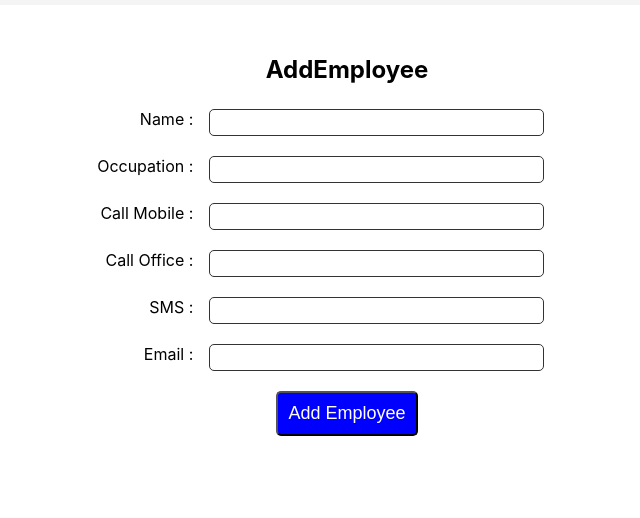
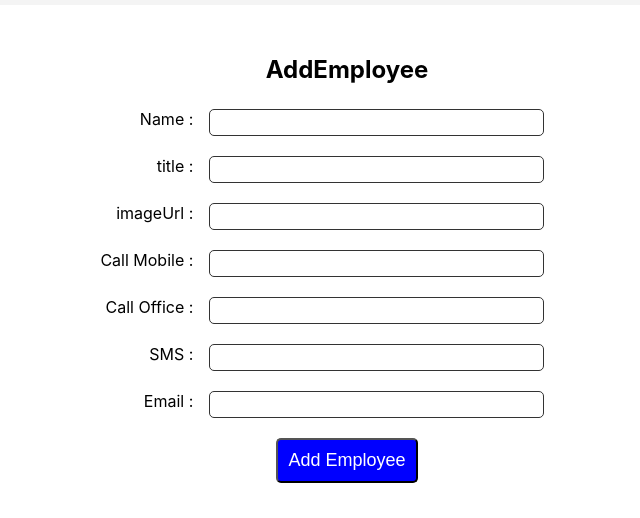
Before and after one commit to hitg23/feb-employee, a React (Create React App) app: page / in a window 1280 px wide. Shown: the part 923-1441 px from the top of the page, without its empty margins (293-933 px from the left). Before the commit the page ends 1394 px from the top, so only its background shows below. Built offline with nearby package versions, Linux system fonts and the light colour scheme.

Commit message:
AddEmployess  and Submit the Form

```diff
--- a/src/components/AddEmployee/AddEmployee.jsx
+++ b/src/components/AddEmployee/AddEmployee.jsx
@@ -1,72 +1,118 @@
-import React from "react";
-import styled from "styled-components";
-const StyledFormContainer = styled.div`
-  width: 50%;
-  margin: 30px auto;
-  display: flex;
-  flex-direction: column;
-`;
+import React, { useState, useEffect } from "react";
+// import styled from "styled-components";
+import {
+  StyledFormContainer,
+  StyledForm,
+  StyledInputWrapper,
+  StyledLabel,
+  StyledInput,
+  StyledButton,
+} from "./StyledComponenet";
 
-const StyledForm = styled.form`
-  display: flex;
-  flex-direction: column;
-  gap: 10px;
-`;
-const StyledInputWrapper = styled.div`
-  display: flex;
-  gap: 16px;
-  margin: 5px;
-  width: 80%;
-`;
-const StyledLabel = styled.label`
-  flex: 1;
-  text-align: right;
-`;
+export default function AddEmployee({ employeesData, setEmployeesData }) {
+  const [formData, setFormData] = useState({
+    name: "",
+    title: "",
+    imageUrl: "",
+    callMobile: "",
+    callOffice: "",
+    Sms: "",
+    email: "",
+  });
 
-const StyledInput = styled.input`
-  flex: 2;
-  border: 1px solid #333;
-  border-radius: 5px;
-  padding: 5px;
-`;
-const StyledButton = styled.button`
-  padding: 10px;
-  border-radius: 5px;
-  color: white;
-  background-color: blue;
-  margin: 5px auto;
-  font-size: 18px;
-  align-item: left;
-`;
+  //   collecting the user input
+  const handleFormchange = (e) => {
+    const { name, value } = e.target;
+    setFormData((prevData) => ({ ...prevData, [name]: value }));
+    console.log(value);
+  };
 
-export default function AddEmployee() {
+  //   useEffect(() => {
+  //     console.log(formData);
+  //   }, [formData]);
+  // updating the formData state or handling the form submittion
+
+  const handleSubmit = (e) => {
+    e.preventDefault();
+    setEmployeesData([...employeesData, formData]);
+    setFormData({
+      name: "",
+      title: "",
+      imageUrl: "",
+      callMobile: "",
+      callOffice: "",
+      Sms: "",
+      email: "",
+    });
+
+    // console.log("handle Submit");
+  };
   return (
     <StyledFormContainer>
       <h2 style={{ textAlign: "center" }}>AddEmployee</h2>
-      <StyledForm action="">
+      <StyledForm action="" onSubmit={handleSubmit}>
         <StyledInputWrapper>
           <StyledLabel htmlFor="">Name :</StyledLabel>
-          <StyledInput type="text" value="" />
+          <StyledInput
+            name="name"
+            type="text"
+            value={formData.name}
+            onChange={handleFormchange}
+          />
         </StyledInputWrapper>
         <StyledInputWrapper>
-          <StyledLabel htmlFor="">Occupation :</StyledLabel>
-          <StyledInput type="text" value="" />
+          <StyledLabel htmlFor="">title :</StyledLabel>
+          <StyledInput
+            name="title"
+            type="text"
+            value={formData.title}
+            onChange={handleFormchange}
+          />
+        </StyledInputWrapper>
+        <StyledInputWrapper>
+          <StyledLabel htmlFor="">imageUrl :</StyledLabel>
+          <StyledInput
+            name="imageUrl"
+            type="text"
+            value={formData.imageUrl}
+            onChange={handleFormchange}
+          />
         </StyledInputWrapper>
         <StyledInputWrapper>
           <StyledLabel htmlFor="">Call Mobile :</StyledLabel>
-          <StyledInput type="text" value="" />
+          <StyledInput
+            name="callMobile"
+            type="text"
+            value={formData.callMobile}
+            onChange={handleFormchange}
+          />
         </StyledInputWrapper>
         <StyledInputWrapper>
           <StyledLabel htmlFor="">Call Office :</StyledLabel>
-          <StyledInput type="text" value="" />
+          <StyledInput
+            name="callOffice"
+            type="text"
+            value={formData.callOffice}
+            onChange={handleFormchange}
+          />
         </StyledInputWrapper>
         <StyledInputWrapper>
           <StyledLabel htmlFor="">SMS :</StyledLabel>
-          <StyledInput type="text" value="" />
+          <StyledInput
+            name="Sms"
+            type="text"
+            value={formData.Sms}
+            onChange={handleFormchange}
+          />
         </StyledInputWrapper>
         <StyledInputWrapper>
           <StyledLabel htmlFor="">Email :</StyledLabel>
-          <StyledInput type="text" value="" />
+          <StyledInput
+            name="email"
+            type="text"
+            value={formData.email}
+            onChange={handleFormchange}
+          />
         </StyledInputWrapper>
 
         <StyledButton>Add Employee</StyledButton>
--- /dev/null
+++ b/src/components/AddEmployee/StyledComponenet.jsx
@@ -0,0 +1,40 @@
+import styled from "styled-components";
+
+export const StyledFormContainer = styled.div`
+  width: 50%;
+  margin: 30px auto;
+  display: flex;
+  flex-direction: column;
+`;
+
+export const StyledForm = styled.form`
+  display: flex;
+  flex-direction: column;
+  gap: 10px;
+`;
+export const StyledInputWrapper = styled.div`
+  display: flex;
+  gap: 16px;
+  margin: 5px;
+  width: 80%;
+`;
+export const StyledLabel = styled.label`
+  flex: 1;
+  text-align: right;
+`;
+
+export const StyledInput = styled.input`
+  flex: 2;
+  border: 1px solid #333;
+  border-radius: 5px;
+  padding: 5px;
+`;
+export const StyledButton = styled.button`
+  padding: 10px;
+  border-radius: 5px;
+  color: white;
+  background-color: blue;
+  margin: 5px auto;
+  font-size: 18px;
+  align-item: left;
+`;
--- a/src/components/Employee/Employee.jsx
+++ b/src/components/Employee/Employee.jsx
@@ -15,7 +15,10 @@ function Employee({ employeesData, setEmployeesData }) {
         />
         <EmployeeDetail />
       </Container>
-      <AddEmployee />
+      <AddEmployee
+        employeesData={employeesData}
+        setEmployeesData={setEmployeesData}
+      />
     </div>
   );
 }
```
